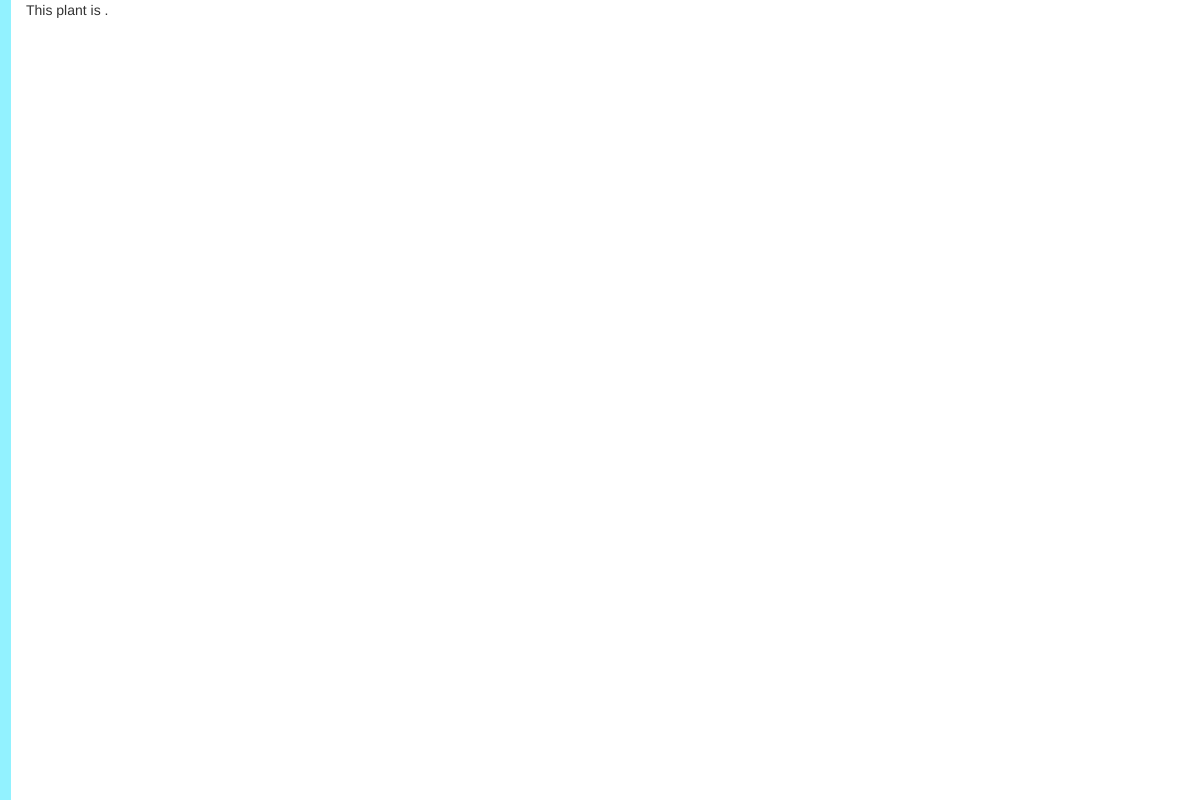
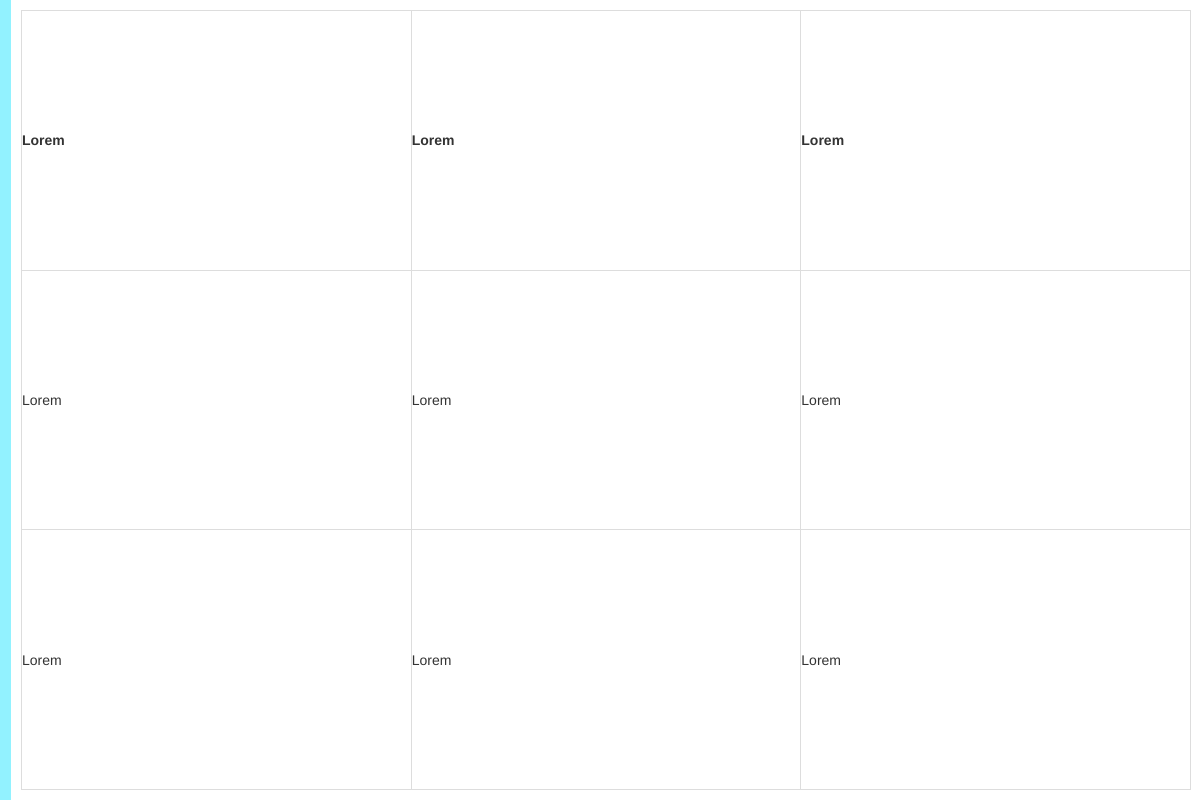
Before and after one commit to B5istToll/garden-io, a website: page hack-gardening-io-client/app/index.html in a window 1280 px wide. Shown: the full height of the page, 279-1470 px from the left, 1191 px wide, since content can reach past the window. Drawn offline with nearby package versions, Linux system fonts and the light colour scheme; some packages are replaced by stand-ins of ours; no server answers; a script that the page names is missing.

Commit message:
added grid dummy

```diff
--- a/hack-gardening-io-client/app/app.css
+++ b/hack-gardening-io-client/app/app.css
@@ -19,3 +19,17 @@
   margin: 10px;
   font-size: medium;
 }
+
+#garden-table{
+  width:100%;
+}
+
+.garden-grid {
+  width: 100%;
+  height: 100%;
+}
+
+#grid-column {
+  height: 100vh;
+  padding: 10px;
+}
--- a/hack-gardening-io-client/app/components/garden-designer/garden-designer.component.js
+++ b/hack-gardening-io-client/app/components/garden-designer/garden-designer.component.js
@@ -14,6 +14,7 @@ component('gardenDesigner', {
         function GardenDesignerController($scope, backendService) {
             $scope.greeting="Blahhhhhhhhhhhhh";
             $scope.controlsMenuTemplate="components/controls-menu/controls-menu.template.html";
+            $scope.gardenGridTemplate="components/garden-grid/garden-grid.template.html";
 
             $scope.plants = {};
             var promise = backendService.getPlants();
@@ -28,6 +29,8 @@ component('gardenDesigner', {
                 $scope.garden = data;
                 console.log($scope.garden.data);
             });
+
+
         }
     ]
 });
--- a/hack-gardening-io-client/app/components/garden-designer/garden-designer.template.html
+++ b/hack-gardening-io-client/app/components/garden-designer/garden-designer.template.html
@@ -5,7 +5,8 @@
             <div class="column-content" ng-include="controlsMenuTemplate"></div>
         </div>
         <div id="grid-column" class="col-sm-6">
-            <plant-unit name="garden.data.tiles[0][0].plant.name"></plant-unit>
+          <div class="garden-grid" ng-include="gardenGridTemplate"></div>
+            <!-- <plant-unit name="garden.data.tiles[0][0].plant.name"></plant-unit> -->
         </div>
         <div id="info-column" class="col-sm-3">
 
--- /dev/null
+++ b/hack-gardening-io-client/app/components/garden-grid/garden-grid.template.html
@@ -0,0 +1,19 @@
+<div class="container" style="height: 100%">
+  <table id="garden-table" class="table-bordered" style="width:100%; height:100%;">
+       <tr>
+         <th>Lorem</th>
+         <th>Lorem</th>
+         <th>Lorem</th>
+       </tr>
+       <tr>
+         <td>Lorem</td>
+         <td>Lorem</td>
+         <td>Lorem</td>
+       </tr>
+       <tr>
+         <td>Lorem</td>
+         <td>Lorem</td>
+         <td>Lorem</td>
+       </tr>
+     </table>
+</div>
--- a/hack-gardening-io-client/app/services/backend-communication.service.js
+++ b/hack-gardening-io-client/app/services/backend-communication.service.js
@@ -7,7 +7,7 @@ angular.
 module('gardenDesigner').service('backendService', function ($http, $q) {
     this.getPlants = function () {
         var deferred = $q.defer();
-        $http.get('http://0.0.0.0:6677/api/plants').then(function (data) {
+        $http.get('http://localhost:6677/api/plants').then(function (data) {
             deferred.resolve(data);
         });
         return deferred.promise;
@@ -15,7 +15,7 @@ module('gardenDesigner').service('backendService', function ($http, $q) {
 
     this.getGarden = function () {
         var deferred = $q.defer();
-        $http.get('http://0.0.0.0:6677/api/garden').then(function (data) {
+        $http.get('http://localhost:6677/api/garden').then(function (data) {
             deferred.resolve(data);
         });
         return deferred.promise;
```
